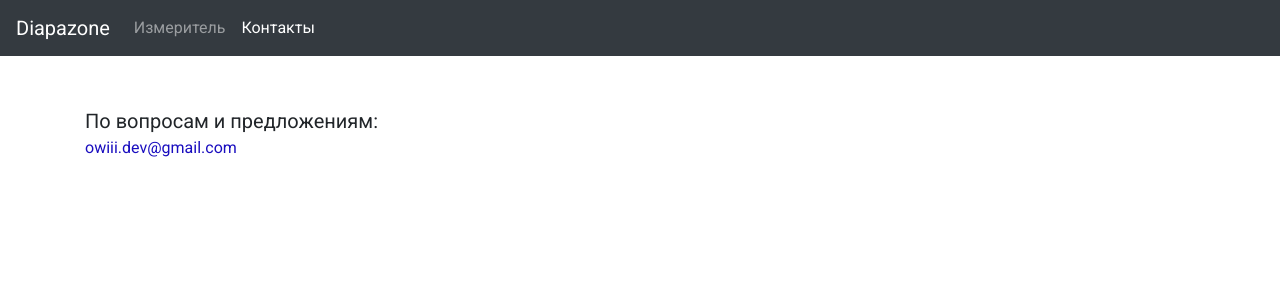
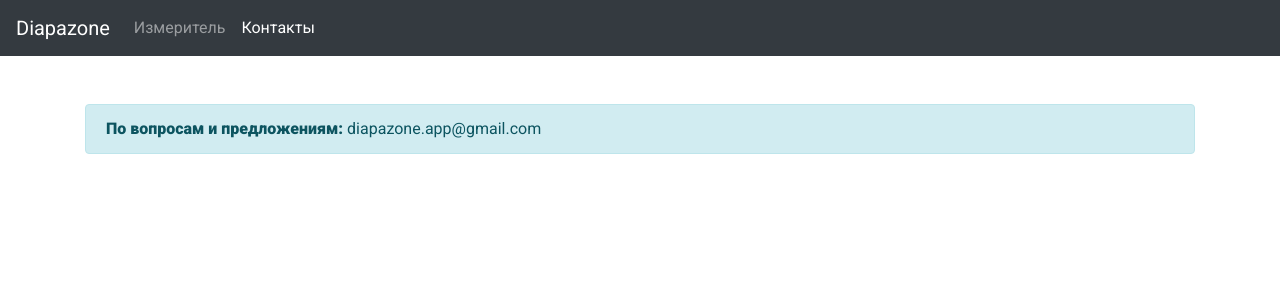
Before and after one commit to OWIII/diapazon, a React (Create React App) app: page /contacts in a window 1280 px wide. Shown: the top 300 px of the page. Built offline with nearby package versions, Linux system fonts and the light colour scheme.

Commit message:
fix little bugs

```diff
--- a/src/components/contacts/Contacts.jsx
+++ b/src/components/contacts/Contacts.jsx
@@ -1,14 +1,13 @@
-import { Container, Row, Col } from 'react-bootstrap';
+import { Container, Row, Col, Alert } from 'react-bootstrap';
 
 export const Contacts = () => {
 	return (
 		<Container>
 			<Row>
 				<Col>
-					<div className="contacts">
-						<div className="contacts__title">По вопросам и предложениям:</div>
-						<span className="contacts__email">owiii.dev@gmail.com</span>
-					</div>
+					<Alert variant="info" className="mt-5">
+						<b>По вопросам и предложениям:</b> diapazone.app@gmail.com
+					</Alert>
 				</Col>
 			</Row>
 		</Container>
--- a/src/components/measures/RandomImage.jsx
+++ b/src/components/measures/RandomImage.jsx
@@ -25,7 +25,6 @@ export const RandomImage = () => {
 	};
 
 	const handleChangeCheckBox = (event) => {
-		console.log(event.target);
 		const { checked, id } = event.target;
 		setStateCheckBox({
 			...stateCheckbox,
```
